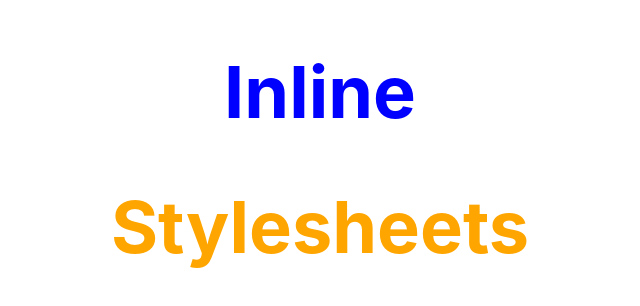
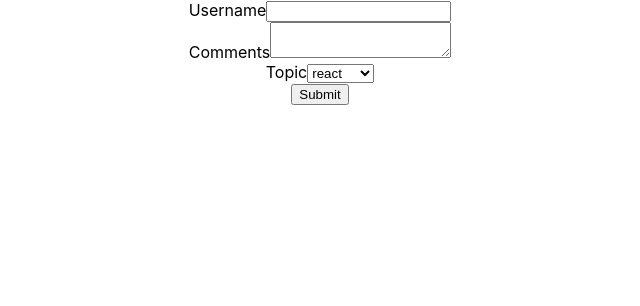
Before and after one commit to 75pollet/hello-world, a React (Create React App) app: page / in a window 1280 px wide. Shown: the top 306 px of the page, without its empty margins (320-960 px from the left). Built offline with nearby package versions, Linux system fonts and the light colour scheme.

Commit message:
basics of form handling

```diff
--- a/src/App.js
+++ b/src/App.js
@@ -13,12 +13,13 @@
 import NameList from './components/NameList';
 import Stylesheet from './components/Stylesheet';
 import Inline from './components/Inline';
-
+import Form from './components/Form';
 function App() {
   return (
     <div className="App">
-    <Inline />
-    <Stylesheet />
+    <Form />
+    {/* <Inline /> */}
+    {/* <Stylesheet /> */}
     {/* <NameList />  */}
     {/* <UserGreeting />  */}
       {/* <Counter /> */}
--- /dev/null
+++ b/src/components/Form.js
@@ -0,0 +1,63 @@
+import React, { Component } from 'react'
+
+class Form extends Component {
+  constructor(props) {
+    super(props)
+
+    this.state = {
+       username: '',
+       comments: '',
+       topic: 'react'
+    }
+  }
+
+  handleChange = (event) => {
+    this.setState({
+      username: event.target.value
+    })
+  }
+
+commentsHandler = (event) => {
+  this.setState({
+    comments: event.target.value
+  })
+}
+
+topicChange = (event) => {
+  this.setState({
+    topic: event.target.value
+  })
+}
+
+submitter = (event) => {
+  alert(`${this.state.username} has chosen ${this.state.topic}!`)
+  event.preventDefault()
+}
+
+    render() {
+        return (
+          <form onSubmit={this.submitter}>
+            <div>
+                <label>Username</label>
+                <input type='text' value={this.state.username} onChange={this.handleChange} />
+            </div>
+            <div>
+                  <label>Comments</label>
+                  <textarea value={this.state.comments} onChange={this.commentsHandler}></textarea>
+            </div>
+            <div>
+              <label>Topic</label>
+              <select value={this.state.topic} onChange={this.topicChange}>
+                <option value='react'>react</option>
+                <option value='angular'>angular</option>
+                <option value='vue'>vue</option>
+
+              </select>
+            </div>
+            <button type='submit'>Submit</button>
+          </form>
+        )
+    }
+}
+
+export default Form
```
